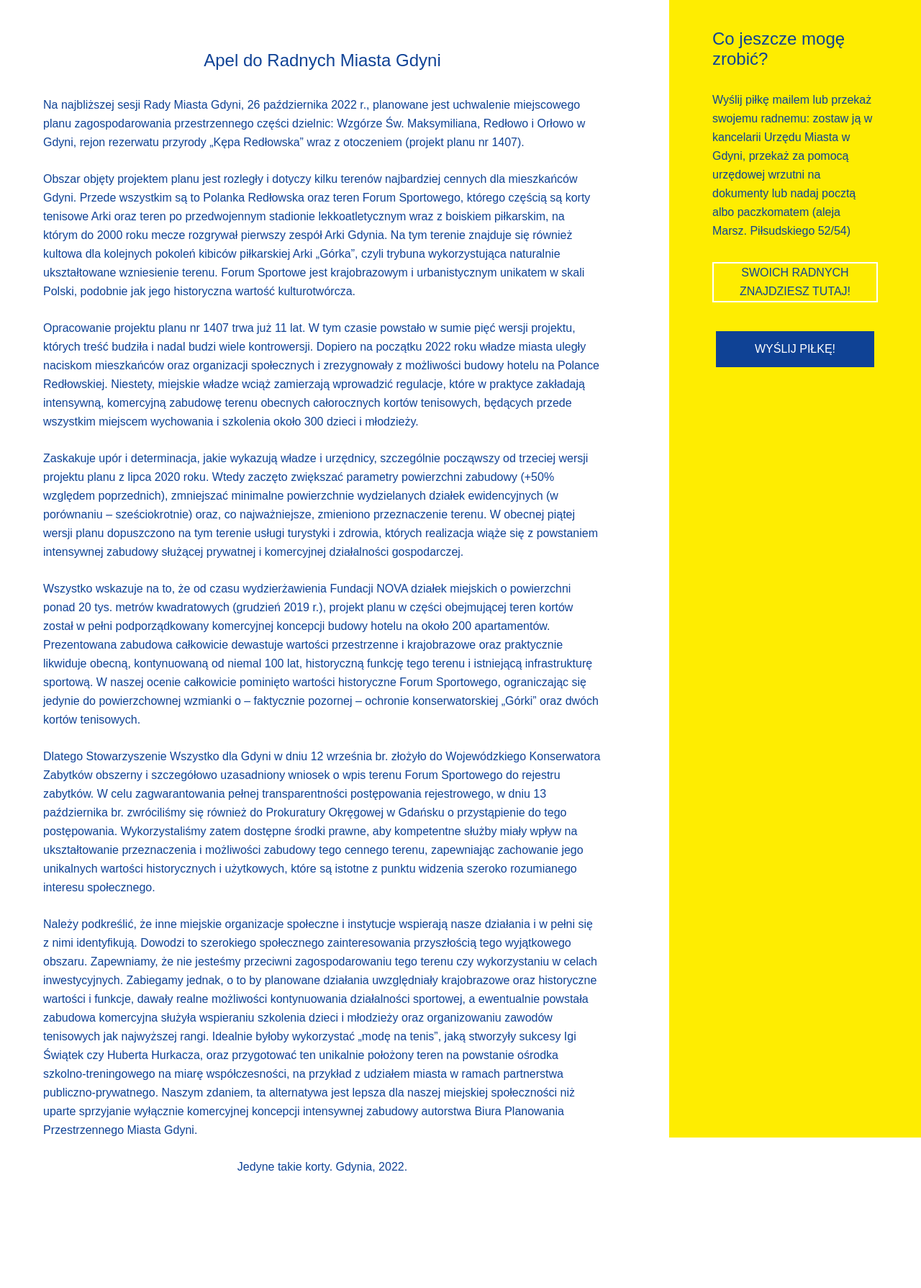
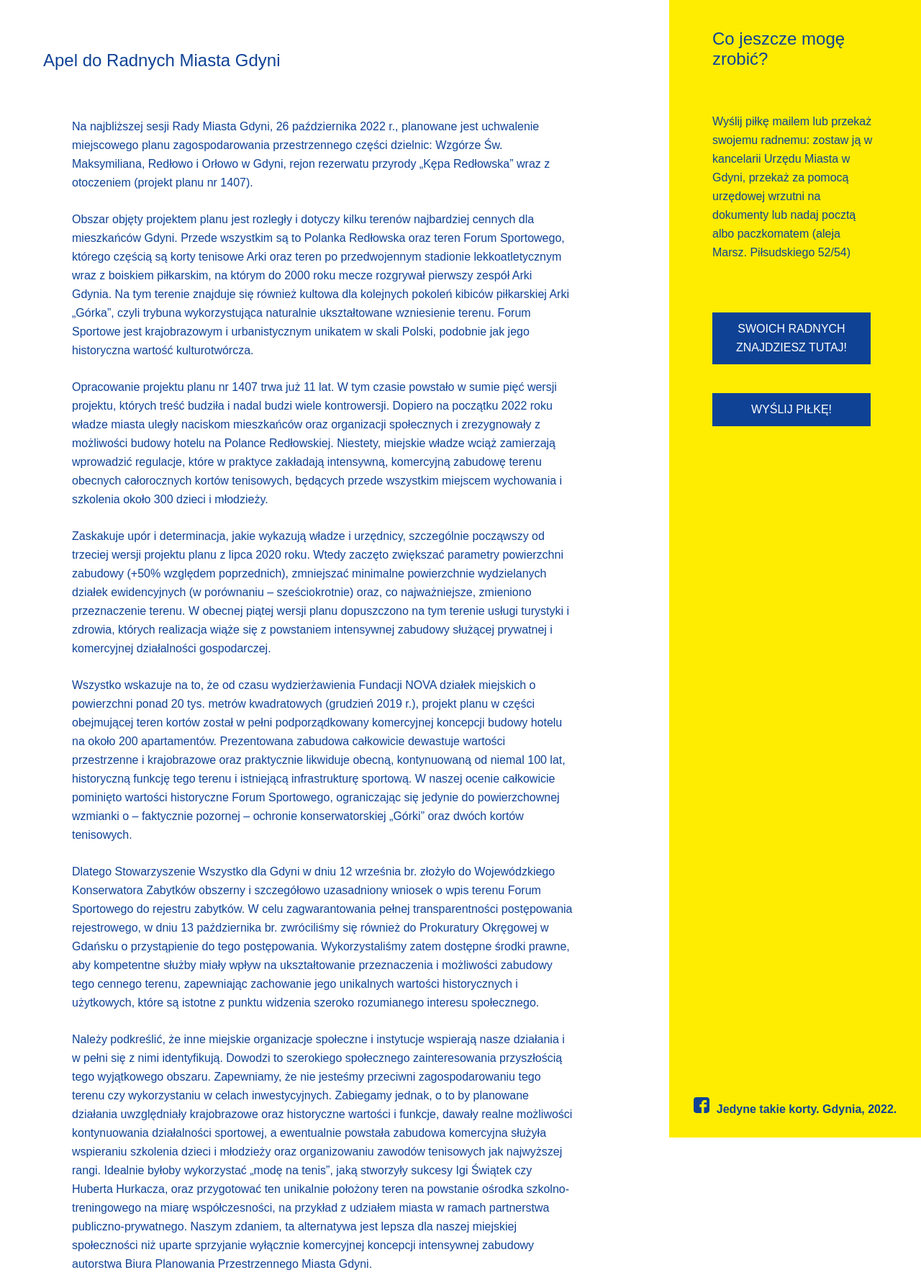
Before and after one commit to janrogalo/korty, a plain HTML site: page index.html in a window 1280 px wide. Shown: the part 820-2609 px from the top of the page at 72% size. Before the commit the page ends 2474 px from the top, so only its background shows below. Drawn offline with Linux system fonts and the light colour scheme; a script that the page names is missing.

Commit message:
Add files via upload

```diff
--- a/index.html
+++ b/index.html
@@ -8,7 +8,15 @@
 <body>
 
 
-    <div id="yellow-stripe1"></div>
+    <div id="yellow-stripe1">
+
+        <p class="footer">   <a href="https://www.facebook.com/jedynetakiekorty" class="nav-social-icons" target="_blank">
+            <svg version="1.1" id="Layer_1" xmlns="http://www.w3.org/2000/svg" xmlns:xlink="http://www.w3.org/1999/xlink" x="0px" y="0px" fill="#0F4295" width="22px" height="22px" viewBox="0 0 22 22" enable-background="new 0 0 22 22" xml:space="preserve">
+            					<path d="M22,3.667C22,1.74,20.261,0,18.333,0H3.666C1.738,0,0,1.74,0,3.667v14.667C0,20.259,1.738,22,3.666,22H11v-8.311H8.31
+            				v-3.667H11v-1.43c0-2.463,1.85-4.681,4.125-4.681h2.963v3.666h-2.963c-0.324,0-0.704,0.394-0.704,0.984v1.461h3.667v3.667h-3.667
+            				V22h3.912C20.261,22,22,20.259,22,18.333V3.667z"/>
+            </svg></a>Jedyne takie korty. Gdynia, 2022.</p>
+    </div>
     <div id="hero-image">
         <img src="/assets/img/Korty.jpg">
     </div>
@@ -97,7 +105,7 @@
             <p>Wszystko wskazuje na to, że od czasu wydzierżawienia Fundacji NOVA działek miejskich o powierzchni ponad 20 tys. metrów kwadratowych (grudzień 2019 r.), projekt planu w części obejmującej teren kortów został w pełni podporządkowany komercyjnej koncepcji budowy hotelu na około 200 apartamentów. Prezentowana zabudowa całkowicie dewastuje wartości przestrzenne i krajobrazowe oraz praktycznie likwiduje obecną, kontynuowaną od niemal 100 lat, historyczną funkcję tego terenu i istniejącą infrastrukturę sportową. W naszej ocenie całkowicie pominięto wartości historyczne Forum Sportowego, ograniczając się jedynie do powierzchownej wzmianki o – faktycznie pozornej – ochronie konserwatorskiej „Górki” oraz dwóch kortów tenisowych.</p>
             <p>Dlatego Stowarzyszenie Wszystko dla Gdyni w dniu 12 września br. złożyło do Wojewódzkiego Konserwatora Zabytków obszerny i szczegółowo uzasadniony wniosek o wpis terenu Forum Sportowego do rejestru zabytków. W celu zagwarantowania pełnej transparentności postępowania rejestrowego, w dniu 13 października br. zwróciliśmy się również do Prokuratury Okręgowej w Gdańsku o przystąpienie do tego postępowania. Wykorzystaliśmy zatem dostępne środki prawne, aby kompetentne służby miały wpływ na ukształtowanie przeznaczenia i możliwości zabudowy tego cennego terenu, zapewniając zachowanie jego unikalnych wartości historycznych i użytkowych, które są istotne z punktu widzenia szeroko rozumianego interesu społecznego.</p>
             <p>Należy podkreślić, że inne miejskie organizacje społeczne i instytucje wspierają nasze działania i w pełni się z nimi identyfikują. Dowodzi to szerokiego społecznego zainteresowania przyszłością tego wyjątkowego obszaru. Zapewniamy, że nie jesteśmy przeciwni zagospodarowaniu tego terenu czy wykorzystaniu w celach inwestycyjnych. Zabiegamy jednak, o to by planowane działania uwzględniały krajobrazowe oraz historyczne wartości i funkcje, dawały realne możliwości kontynuowania działalności sportowej, a ewentualnie powstała zabudowa komercyjna służyła wspieraniu szkolenia dzieci i młodzieży oraz organizowaniu zawodów tenisowych jak najwyższej rangi. Idealnie byłoby wykorzystać „modę na tenis”, jaką stworzyły sukcesy Igi Świątek czy Huberta Hurkacza, oraz przygotować ten unikalnie położony teren na powstanie ośrodka szkolno-treningowego na miarę współczesności, na przykład z udziałem miasta w ramach partnerstwa publiczno-prywatnego. Naszym zdaniem, ta alternatywa jest lepsza dla naszej miejskiej społeczności niż uparte sprzyjanie wyłącznie komercyjnej koncepcji intensywnej zabudowy autorstwa Biura Planowania Przestrzennego Miasta Gdyni.</p>
-            <p>Jedyne takie korty. Gdynia, 2022.</p>
+
 
 
 
@@ -105,10 +113,12 @@
 
         </div>
         <div class="right-side">
+            <div>
             <h2>Co jeszcze mogę zrobić? </h2>
             <p>Wyślij piłkę mailem lub przekaż swojemu radnemu: zostaw ją w kancelarii Urzędu Miasta w Gdyni, przekaż za pomocą urzędowej wrzutni na dokumenty lub nadaj pocztą albo paczkomatem (aleja Marsz. Piłsudskiego 52/54)</p>
-        <a href="https://bip.um.gdynia.pl/rada-miasta,1690/radni-viii-kadencji-rady-miasta-gdyni,530980">Swoich radnych znajdziesz tutaj!</a>
+        <button class="btn-learn"><a href="https://bip.um.gdynia.pl/rada-miasta,1690/radni-viii-kadencji-rady-miasta-gdyni,530980">Swoich radnych znajdziesz tutaj!</a></button>
             <button class="btn-learn"><a href="#hero">Wyślij piłkę!</a></button>
+                </div>
         </div>
     </div>
 </section>
--- a/style.css
+++ b/style.css
@@ -11,6 +11,22 @@
     height: 300vh;
     right:0;
     z-index: 0;
+    display: flex;
+    flex-direction: column;
+    justify-content: end;
+}
+
+.footer{
+margin-bottom: 30px;
+    text-align: center;
+    font-size: 16px;
+    font-family: Futura, sans-serif;
+    font-weight: bold;
+    color: #0F4295;
+}
+
+.footer a{
+    margin-right: 10px;
 }
 
 .wrapper{
@@ -48,7 +64,9 @@ h2{
     font-family: Futura, sans-serif;
     font-weight: normal;
     color: #0F4295;
-    margin: 30px 80px 30px 80px;
+    margin: 30px;
+    padding-bottom: 30px;
+
 }
 
 
@@ -93,7 +111,7 @@ h2{
     background-color: white;
     border: 3px #0F4295 solid;
     width: 700px;
-    height: 700px;
+    height: auto;
     padding: 30px;
     margin-top: 40px;
     margin-right: 40px;
@@ -196,8 +214,6 @@ label{
 }
 
 
-
-
 @media screen and (max-width: 1200px){
     #hero{
         height: auto;
@@ -207,6 +223,13 @@ label{
         text-align: center;
     }
 
+    #hero-image img{
+        width: 100%;
+        height: 1000px;
+    }
+
+
+
     .wrapper{
         flex-direction: column;
         height: auto;
@@ -215,6 +238,7 @@ label{
     .left-side{
         align-items: center;
         margin-bottom: 30px;
+        width: 100%;
     }
 
     .right-side{
@@ -222,6 +246,7 @@ label{
         justify-content: center;
         background-color: #FEED01;
         padding-bottom: 40px;
+        width: 100%;
     }
 
     .btn-learn{
@@ -247,6 +272,7 @@ label{
 
     #hero-image{
         width: 100%;
+        overflow: hidden;
     }
 
     #yellow-stripe1{
@@ -281,7 +307,7 @@ label{
 #content .right-side{
     position: relative;
     flex-direction: column;
-    justify-content: unset;
+    /*justify-content: unset;*/
     color: #0F4295;
     width: 350px;
     padding: 60px;
@@ -310,8 +336,12 @@ label{
     padding: 60px 60px;
 }
 
+#content .left-side h2{
+    width: 100%;
+}
+
 #content .left-side p{
-    padding: 5px 0 20px 0;
+    padding: 5px 40px 20px 40px;
     font-size: 16px;
     line-height: 26px;
     font-family: "Acumin Pro", sans-serif;
@@ -335,6 +365,7 @@ label{
     background-color: #0F4295;
     margin-left: 0;
     margin-top: 40px;
+    height: auto;
 }
 
 #content .btn-learn a{
@@ -342,8 +373,8 @@ label{
     color: white;
     text-decoration: none;
     border: none;
+}
 
-}
 
 
 @media screen and (max-width: 1200px){
@@ -414,3 +445,10 @@ footer{
     text-decoration: none;
     cursor: pointer;
 }
+
+
+@media screen and (max-width: 560px){
+
+#content .left-side p{
+font-size: 10px;
+}
```
